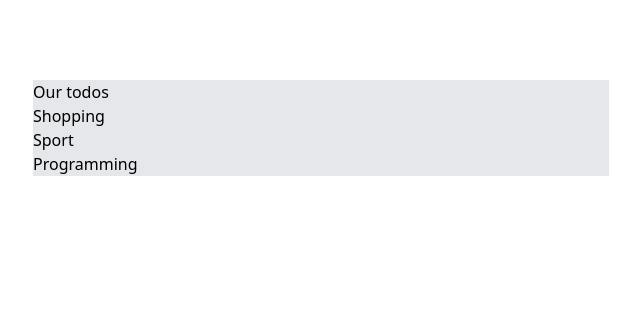
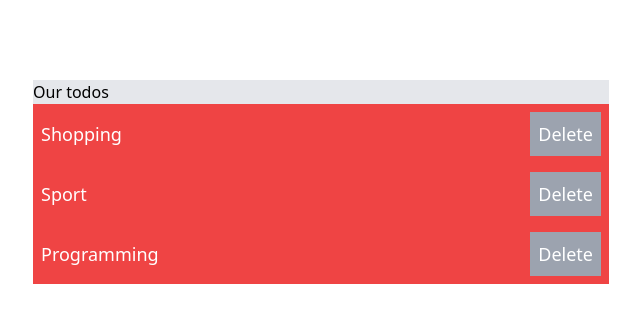
Before and after one commit to D3stros/React_todo_app, a React (Create React App) app: page / in a window 1280 px wide. Shown: the top 322 px of the page, without its empty margins (319-959 px from the left). Built offline with nearby package versions, Linux system fonts and the light colour scheme.

Commit message:
Adding tailwind css style

```diff
--- a/src/components/Todo.js
+++ b/src/components/Todo.js
@@ -1,9 +1,22 @@
 import React from 'react';
 
 const Todo = ({ description, done }) => {
+	const changeTodo = () => {
+		done = !done;
+	};
+
 	return (
 		<div>
-			<h1>{description}</h1>
+			<div
+				className={
+					done
+						? 'flex justify-between items-center p-2 bg-green-600 text-white'
+						: 'flex justify-between items-center p-2 bg-red-500 text-white'
+				}
+			>
+				<h1 className='text-lg cursor-pointer'>{description}</h1>
+				<button className='text-lg bg-gray-400 p-2 text-white'>Delete</button>
+			</div>
 		</div>
 	);
 };
```
